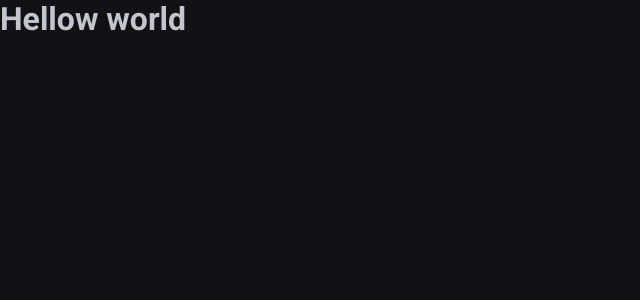
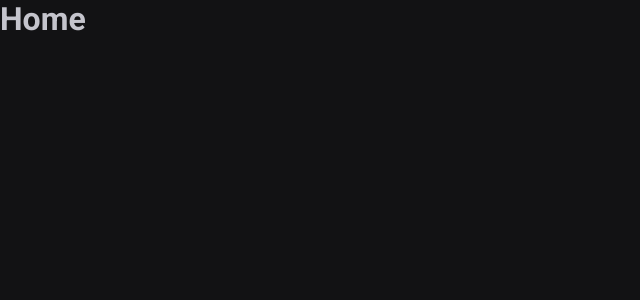
Before and after one commit to WalberCesar/Timer, a React (Vite) app: page / in a window 1280 px wide. Shown: the top 300 px of the page, without its empty margins (0-640 px from the left). Built offline with nearby package versions, Linux system fonts and the light colour scheme.

Commit message:
create routes of aplication

```diff
--- a/src/App.tsx
+++ b/src/App.tsx
@@ -1,12 +1,16 @@
 import { ThemeProvider } from "styled-components";
 import { defaultTheme } from "./styles/themes/default";
 import { GlobalStyle } from "./styles/themes/global";
+import { BrowserRouter } from "react-router-dom";
+import { Router } from "./Router";
+
 export function App() {
   return (
     <ThemeProvider theme={defaultTheme}>
-      <h1>Hellow world</h1>
-
-      <GlobalStyle />
+      <BrowserRouter>
+        <Router />
+        <GlobalStyle />
+      </BrowserRouter>
     </ThemeProvider>
   );
 }
--- /dev/null
+++ b/src/Router.tsx
@@ -0,0 +1,12 @@
+import { Routes, Route } from "react-router-dom";
+import { History } from "./pages/history";
+import { Home } from "./pages/home";
+
+export function Router() {
+  return (
+    <Routes>
+      <Route path="/" element={<Home />} />
+      <Route path="/history" element={<History />} />
+    </Routes>
+  );
+}
--- /dev/null
+++ b/src/components/Header.tsx
@@ -0,0 +1,3 @@
+export function Header() {
+  return <h1>Header</h1>;
+}
--- /dev/null
+++ b/src/pages/history.tsx
@@ -0,0 +1,3 @@
+export function History() {
+  return <h1>Historico</h1>;
+}
--- /dev/null
+++ b/src/pages/home.tsx
@@ -0,0 +1,3 @@
+export function Home() {
+  return <h1>Home</h1>;
+}
```
